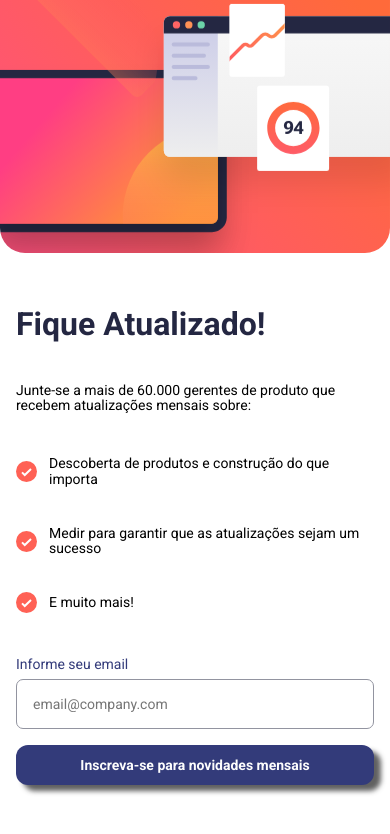
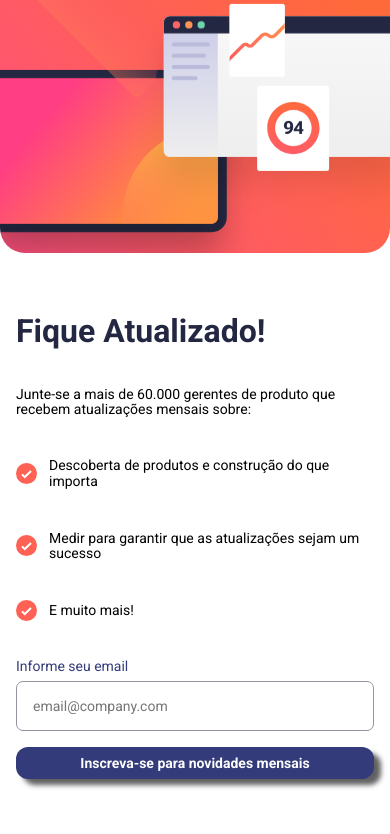
Before and after one commit to vinicius-crispim/newsletter-challenge, a plain HTML site: page index.html in a window 390 px wide. Drawn offline with Linux system fonts and the light colour scheme.

Commit message:
Correção de responsividade

```diff
--- a/assets/css/responsivo.css
+++ b/assets/css/responsivo.css
@@ -86,7 +86,7 @@
         flex-direction: column-reverse;
         padding: 0;
         border-radius: 0;
-        height: 80%;
+        height: 85%;
     }
 
     .principal section:first-child {
@@ -111,12 +111,12 @@
     }
 
     .title {
-        padding-top: .5rem;
+        margin-top: .75rem;
         font-size: 32px
     }
 
     span p {
-        padding: .5rem 0;
+        padding: .2rem 0;
     }
 
     .container {
@@ -124,13 +124,12 @@
     }
 
     .sign-up__form {
-        padding: .75rem 0 0 0;
+        padding: .2rem 0 0 0;
     }
 
-
     .sign-up__form button {
-        padding: .75rem;
-        margin: 0 0 .75rem 0;
+        padding: .5rem;
+        margin: 0 0 1rem 0;
     }
 
     .imagem-newsletter {
@@ -148,7 +147,7 @@
     }
 }
 
-@media only screen and (max-width:460px) {
+@media only screen and (max-width:480px) {
 
     .principal, .principal-success {
         border-radius:0;
```
